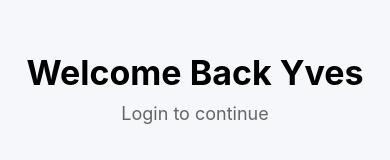
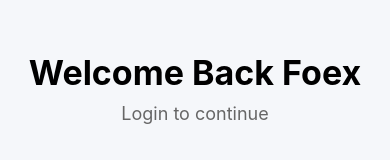
Before and after one commit to olivier010/MobileApp, a React Native app: screen /Login in a window 390 px wide. Shown: the part 171-331 px from the top of the page. Built offline with nearby package versions, Linux system fonts and the light colour scheme.

Commit message:
updated header

```diff
--- a/pages/LoginScreen.tsx
+++ b/pages/LoginScreen.tsx
@@ -29,7 +29,7 @@ export default function LoginScreen({ navigation }: LoginScreenProps) {
 
   return (
     <View style={styles.container}>
-      <Text style={styles.title}>Welcome Back Yves</Text>
+      <Text style={styles.title}>Welcome Back Foex</Text>
       <Text style={styles.subtitle}>Login to continue</Text>
 
       <TextInput
@@ -124,6 +124,6 @@ const styles = StyleSheet.create({
   link: {
     fontSize: 16,
     color: "#2563EB",
-    fontWeight: "bold",
+    fontWeight: "bolder",
   },
 });
```
